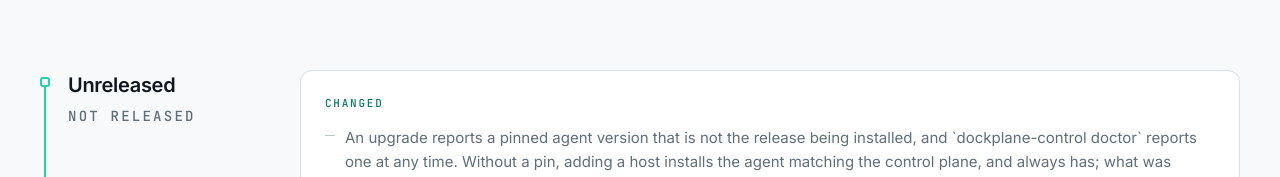
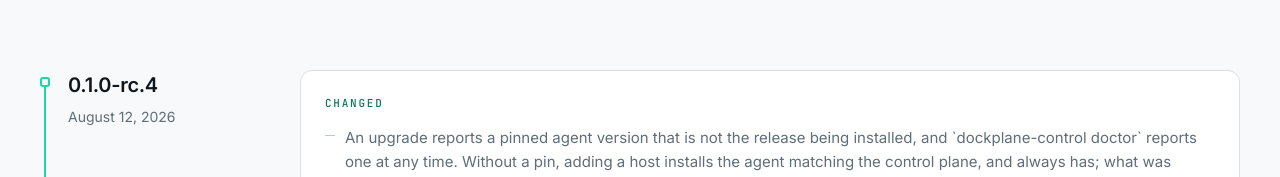
Before and after one commit to Dockplanee/dockplane, an Angular app in the folder website/: page /changelog in a window 1280 px wide. Shown: the part 499-676 px from the top of the page. Built offline with nearby package versions, Linux system fonts and the light colour scheme.

Commit message:
docs(release): notes for 0.1.0-rc.4

```diff
--- a/website/src/app/pages/changelog/changelog.data.ts
+++ b/website/src/app/pages/changelog/changelog.data.ts
@@ -3,7 +3,8 @@ import { ChangelogRelease } from './changelog-entries';
 
 export const CHANGELOG: readonly ChangelogRelease[] = [
   {
-    version: 'Unreleased',
+    version: '0.1.0-rc.4',
+    date: '2026-08-12',
     changes: [
       {
         type: 'Changed',
```
Also changed, not shown: 2 other files (tests, documents, lock files or other folders).
